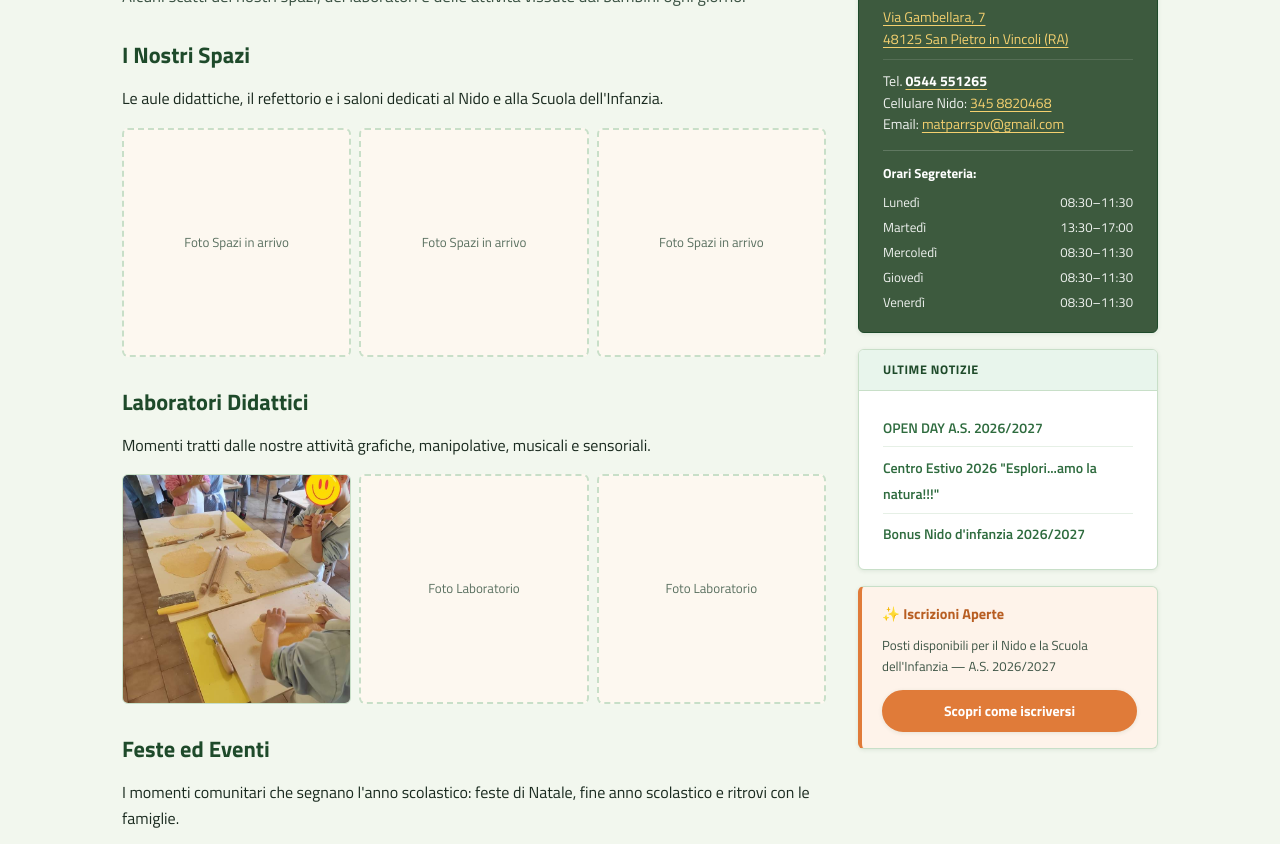
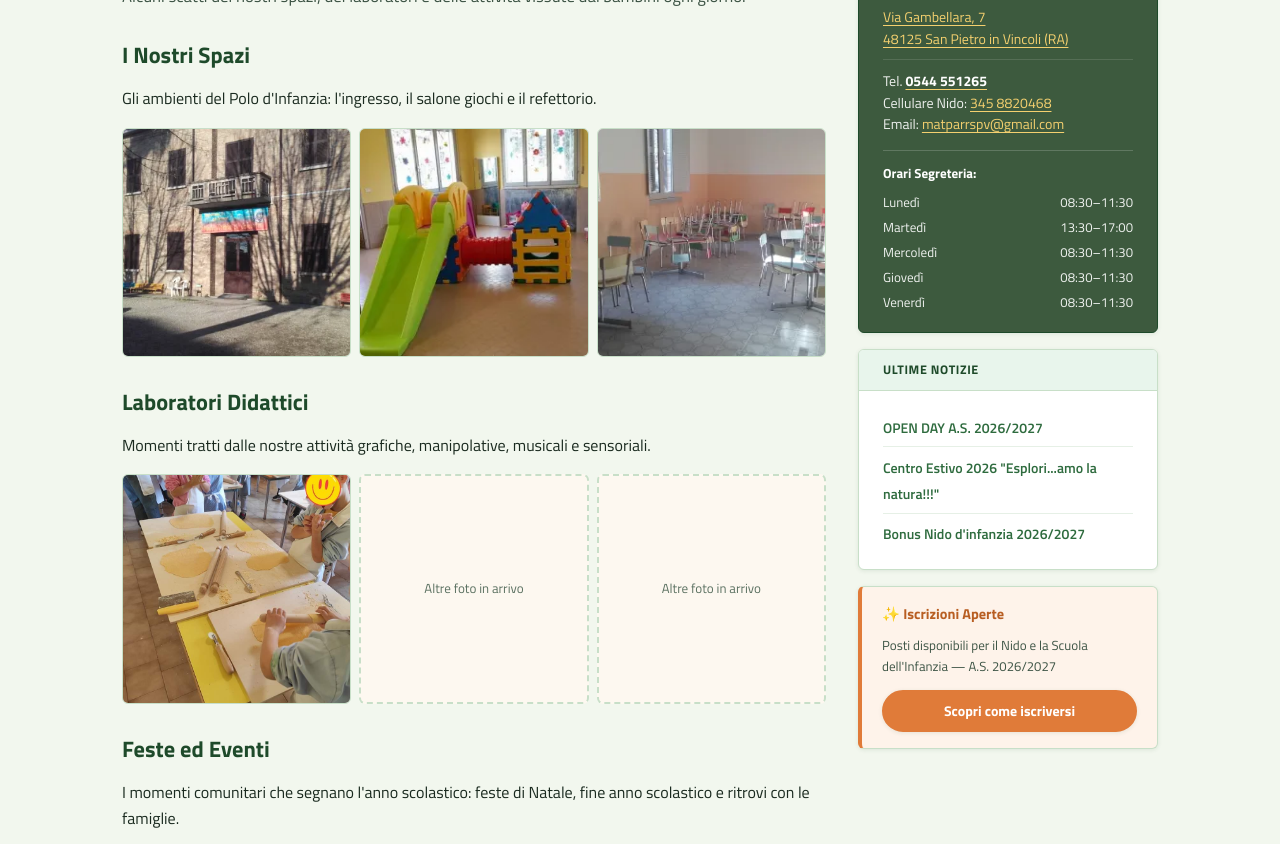
Before and after one commit to Graziano-code/madreteresaspiv, a plain HTML site: page galleria/index.html in a window 1280 px wide. Shown: the part 281-1125 px from the top of the page. Drawn offline with Linux system fonts and the light colour scheme.

Commit message:
Galleria: aggiunte foto spazi reali; hero homepage ridotto

```diff
--- a/css/style.css
+++ b/css/style.css
@@ -459,7 +459,7 @@ li { margin-bottom: 0.25rem; }
 .hero {
   background: linear-gradient(135deg, var(--c-primary-dark) 0%, var(--c-primary) 60%, #4a8a5a 100%);
   color: #fff;
-  padding: clamp(3rem, 8vw, 5rem) var(--content-pad);
+  padding: clamp(1.75rem, 4vw, 3rem) var(--content-pad);
   text-align: center;
   position: relative;
   overflow: hidden;
--- a/galleria/index.html
+++ b/galleria/index.html
@@ -5,25 +5,19 @@
     <meta name="viewport" content="width=device-width, initial-scale=1.0">
     <title>Galleria Fotografica - Polo d'Infanzia "Madre Teresa di Calcutta"</title>
     <meta name="description" content="Galleria fotografica del Polo d'Infanzia Madre Teresa di Calcutta: scopri i nostri spazi, i laboratori, gli eventi e il giardino.">
-
     <link rel="stylesheet" href="../css/style.css">
     <script src="../js/main.js" defer></script>
     <script src="../js/components.js" defer></script>
-
     <link rel="preload" href="../fonts/titilliumweb-700-latin.woff2" as="font" type="font/woff2" crossorigin>
     <link rel="preload" href="../fonts/titilliumweb-400-latin.woff2" as="font" type="font/woff2" crossorigin>
 </head>
 <body>
-
     <site-header></site-header>
 
     <main id="main-content" class="page-wrapper">
-
         <article class="main-content">
             <nav class="breadcrumb" aria-label="Breadcrumb">
                 <a href="../">Home</a>
-                <span aria-hidden="true">/</span>
-                <span>Gli Spazi</span>
                 <span aria-hidden="true">/</span>
                 <span aria-current="page">Galleria Fotografica</span>
             </nav>
@@ -32,11 +26,17 @@
             <p class="page-intro">Alcuni scatti dei nostri spazi, dei laboratori e delle attività vissute dai bambini ogni giorno.</p>
 
             <h2 class="section-title">I Nostri Spazi</h2>
-            <p>Le aule didattiche, il refettorio e i saloni dedicati al Nido e alla Scuola dell'Infanzia.</p>
+            <p>Gli ambienti del Polo d'Infanzia: l'ingresso, il salone giochi e il refettorio.</p>
             <div class="gallery-grid">
-                <div class="gallery-placeholder">Foto Spazi in arrivo</div>
-                <div class="gallery-placeholder">Foto Spazi in arrivo</div>
-                <div class="gallery-placeholder">Foto Spazi in arrivo</div>
+                <div class="gallery-item">
+                    <img src="../images/galleria-entrata.webp" alt="Ingresso della scuola" loading="lazy">
+                </div>
+                <div class="gallery-item">
+                    <img src="../images/galleria-salone.webp" alt="Salone giochi con scivolo colorato" loading="lazy">
+                </div>
+                <div class="gallery-item">
+                    <img src="../images/galleria-mensa.webp" alt="Refettorio con tavoli colorati" loading="lazy">
+                </div>
             </div>
 
             <h2 class="section-title">Laboratori Didattici</h2>
@@ -45,8 +45,8 @@
                 <div class="gallery-item">
                     <img src="../images/img_20221024_200209_232.jpg" alt="Bambini impegnati in un laboratorio di ritaglio e incollaggio" loading="lazy">
                 </div>
-                <div class="gallery-placeholder">Foto Laboratorio</div>
-                <div class="gallery-placeholder">Foto Laboratorio</div>
+                <div class="gallery-placeholder">Altre foto in arrivo</div>
+                <div class="gallery-placeholder">Altre foto in arrivo</div>
             </div>
 
             <h2 class="section-title">Feste ed Eventi</h2>
```
Also changed, not shown: images/galleria-entrata.webp (added), images/galleria-mensa.webp (added), images/galleria-salone.webp (added).
